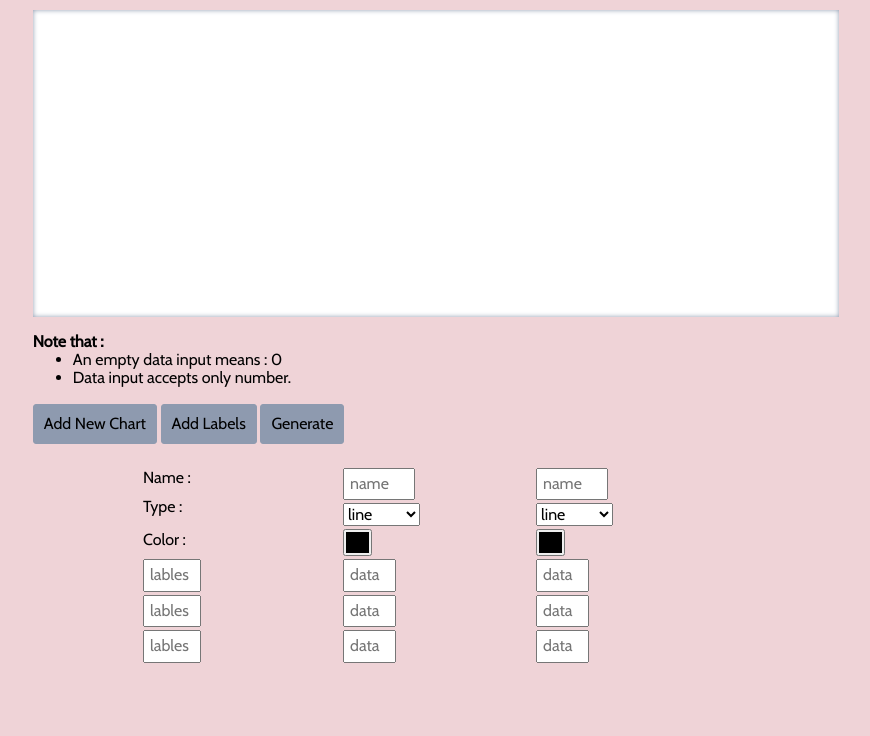
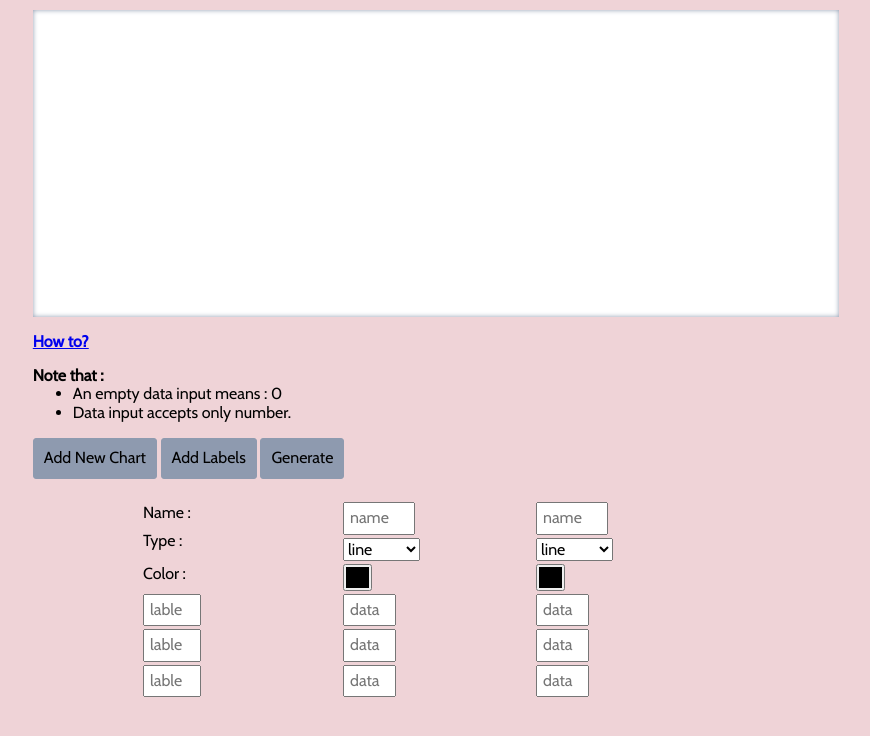
Before and after one commit to Ayoub-Amz/chart-maker-v2.0, a plain HTML site: page index.html in a window 1280 px wide. Shown: the whole page, without its empty margins (204-1074 px from the left). Drawn offline with nearby package versions, Linux system fonts and the light colour scheme.

Commit message:
small fixes

```diff
--- a/index.html
+++ b/index.html
@@ -16,6 +16,7 @@
                 <canvas class="myChart"></canvas>
             </div>
             <div class="notes">
+                    <p><a href="https://ayoub-amz.github.io/chart-maker-v2.0/img/pic.png" target="_blank">How to?</a></p>
                     <p>Note that :</p>
                     <ul>
                         <li>An empty data input means : 0</li>
@@ -34,17 +35,15 @@
                     <p>Name :</p>
                     <p>Type :</p>
                     <p>Color :</p>
-                    <input class="labls" type="text" placeholder="lables">
-                    <input class="labls" type="text" placeholder="lables">
-                    <input class="labls" type="text" placeholder="lables">
+                    <input class="labls" type="text" placeholder="lable">
+                    <input class="labls" type="text" placeholder="lable">
+                    <input class="labls" type="text" placeholder="lable">
                 </div>
                 <div class="charts">
                     <input type="text" placeholder="name">
                     <select>
                         <option value="line">line</option>
                         <option value="bar">bar</option>
-                        <option value="radar">radar</option>
-                        <option value="pie">pie</option>
                     </select>
                     <input type="color">
                     <input class="dt" type="text" placeholder="data">
@@ -56,8 +55,6 @@
                     <select>
                         <option value="line">line</option>
                         <option value="bar">bar</option>
-                        <option value="radar">radar</option>
-                        <option value="pie">pie</option>
                     </select>
                     <input type="color">
                     <input class="dt" type="text" placeholder="data">
```
Also changed, not shown: img/pic.png (added).
